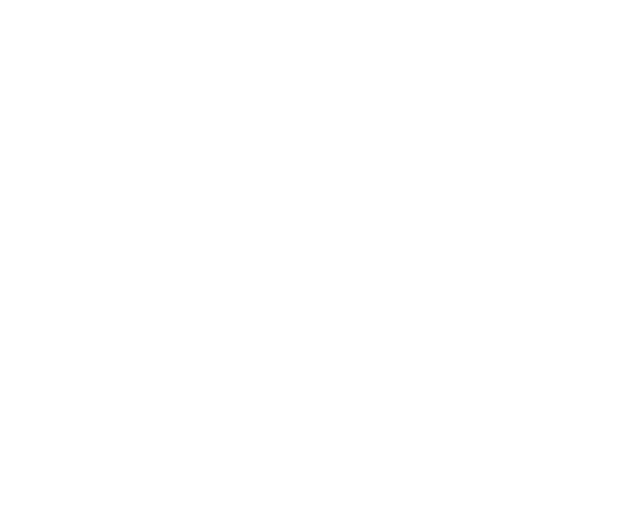
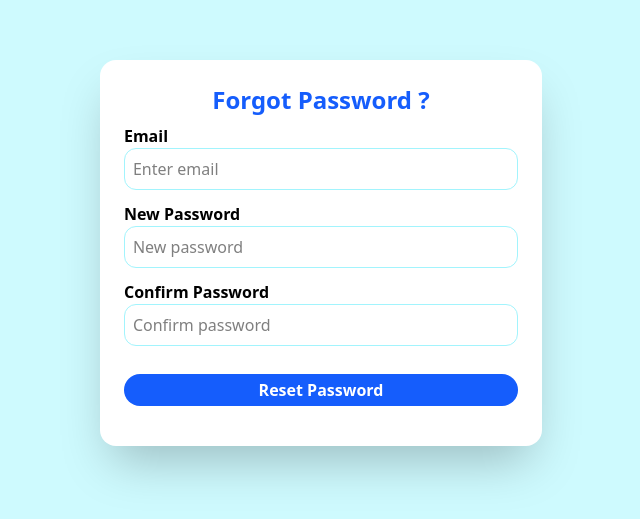
Before and after one commit to Arzudev122/H-System, a React (Vite) app: page /forgotpass in a window 1280 px wide. Before the commit this address had no page. Shown: the part 147-666 px from the top of the page, without its empty margins (319-959 px from the left). Built offline with nearby package versions, Linux system fonts and the light colour scheme.

Commit message:
Initial Commit

```diff
--- a/src/App.jsx
+++ b/src/App.jsx
@@ -10,6 +10,7 @@ import Sidebar from './component/shared/sidebar/sidebar'
 import Dashboard from './component/dashboard/dashboard'
 import MainLayout from './component/shared/MainLayout/mainLayout'
 import Appointment from './component/Appointment/appointment'
+import ForgotPassword from './auth/forgotpassword/forgotpass'
 
 
 function App() {
@@ -28,6 +29,7 @@ function App() {
       <Route path="/dashboard" element={<Dashboard/>} />
       <Route path="/mainlayout" element={<MainLayout/>} />
       <Route path="/appointment" element={<Appointment/>} />
+      <Route path="/forgotpass" element={<ForgotPassword/>} />
     </Routes>
     </BrowserRouter>
     </AuthProvider>
--- a/src/auth/forgotpassword/forgotpass.jsx
+++ b/src/auth/forgotpassword/forgotpass.jsx
@@ -3,85 +3,212 @@ import React, { useState } from 'react'
 import { useNavigate } from 'react-router-dom';
 
 const ForgotPassword = () => {
-    const [newData,setNewData]=useState({
-        Email:"",
-        NewPassword:"",
-        confirmPassword:"",
+    const [newData, setNewData] = useState({
+        Email: "",
+        NewPassword: "",
+        ConfirmPassword: "",
     });
 
-    const [Error,setError]=useState("");
-    const [message,setMessage]=useState("");
-    const navigate=useNavigate("");
+    const [error, setError] = useState("");
+    const [message, setMessage] = useState("");
+    const navigate = useNavigate();
 
-    const handleChange =(e)=>{
-        setNewData({...newData,[e.target.name]:e.target.value})
-    }
+    const handleChange = (e) => {
+        setNewData({ ...newData, [e.target.name]: e.target.value });
+    };
 
-    const handleSubmit=async (e)=>{
+    const handleSubmit = async (e) => {
         e.preventDefault();
 
-        if(!newPassword===confirmPassword){
+        if (newData.NewPassword !== newData.ConfirmPassword) {
             setError('password doesnt match')
             return;
         }
-        try{
-             const res= await axios.post(
-                `{import.meta.env.VITE_API_URL}/user/forgetPassword` ,newData,{
-                    headers:{
-                        'Content-Type':'application/json'
+        try {
+            const res = await axios.post(
+                `${import.meta.env.VITE_API_URL}/user/forgetPassword`, newData, {
+                headers: {
+                    'Content-Type': 'application/json'
                 }
             });
+
             setMessage(res.data.message);
             setError("");
-                setTimeout(()=>navigate("/login"),3000)
-        }catch(error){
-           setError(error.response?.data?.message ||"Not done");
-           setMessage("")
+            setTimeout(() => navigate("/login"), 3000)
+        } catch (err) {
+            setError(err.response?.data?.message || "Not done");
+            setMessage("");
         }
     }
 
     return (
         <>
-    <div>
-             <div>
-            <label>Email</label>
+            <div className='min-h-screen flex justify-center items-center bg-cyan-100'>
+                <form
+                    onSubmit={handleSubmit}
+                    className=' p-6  bg-white shadow-2xl rounded-2xl'
+                >
+                    <h2 className='flex justify-center font-bold text-2xl mb-2 text-blue-600 '>Forgot Password ?</h2>
+
+                    <div className='mb-3'>
+                        <label className='font-semibold'>Email</label>
                         <input
                             name='Email'
                             type="email"
                             placeholder='Enter email'
-              value={email}
-              handle={onChange}
-              className=''
+                            value={newData.Email}
+                            onChange={handleChange}
+                            className='w-full border border-cyan-200 rounded-xl p-2 focus:outline-none focus:border-gray-400'
                         />
                     </div>
 
 
-         <div>
-            <label>New Password:</label>
+                    <div className='mb-3'>
+                        <label className='font-semibold'>New Password</label>
                         <input
                             name='NewPassword'
                             type="password"
                             placeholder='New password'
-              value={newPassword}
-              handle={onChange}
-              className=''
+                            value={newData.NewPassword}
+                            onChange={handleChange}
+                            className='w-full border border-cyan-200 rounded-xl p-2 focus:outline-none focus:border-gray-400'
                         />
                     </div>
 
-         <div>
-            <label>Confirm Password:</label>
+                    <div className='mb-3'>
+                        <label className='font-semibold'>Confirm Password</label>
                         <input
                             name='ConfirmPassword'
                             type="password"
                             placeholder='Confirm password'
-              value={confirmPassword}
-              handle={onChange}
-              className=''
+                            value={newData.ConfirmPassword}
+                            onChange={handleChange}
+                            className='w-full border border-cyan-200 rounded-xl p-2 focus:outline-none focus:border-gray-400'
                         />
                     </div>
+                    {error && <p>{error}</p>}
+                    {message && <p>{message}</p>}
+
+                    <button
+                        type="submit"
+                        className='w-full bg-blue-600 rounded-2xl p-1 my-4  text-white font-semibold'
+                    >
+                        Reset Password
+                    </button>
+                </form>
             </div>
         </>
     )
 }
 
 export default ForgotPassword
+
+
+// import axios from 'axios';
+// import React, { useState } from 'react';
+// import { useNavigate } from 'react-router-dom';
+
+// const ForgotPassword = () => {
+//   const [newData, setNewData] = useState({
+//     email: "",
+//     newPassword: "",
+//     confirmPassword: "",
+//   });
+
+//   const [error, setError] = useState("");
+//   const [message, setMessage] = useState("");
+//   const navigate = useNavigate();
+
+//   const handleChange = (e) => {
+//     setNewData({ ...newData, [e.target.name]: e.target.value });
+//   };
+
+//   const handleSubmit = async (e) => {
+//     e.preventDefault();
+
+//     if (newData.newPassword !== newData.confirmPassword) {
+//       setError("Passwords do not match");
+//       return;
+//     }
+
+//     try {
+//       const res = await axios.post(
+//         `${import.meta.env.VITE_API_URL}/user/forgetPassword`,
+//         newData,
+//         {
+//           headers: {
+//             "Content-Type": "application/json",
+//           },
+//         }
+//       );
+
+//       setMessage(res.data.message);
+//       setError("");
+//       setTimeout(() => navigate("/login"), 3000);
+//     } catch (error) {
+//       setError(error.response?.data?.message || "Something went wrong");
+//       setMessage("");
+//     }
+//   };
+
+//   return (
+//     <div className="flex justify-center items-center min-h-screen bg-gray-50">
+//       <form
+//         onSubmit={handleSubmit}
+//         className="bg-white shadow-lg rounded-xl p-8 w-full max-w-md"
+//       >
+//         <h2 className="text-2xl font-semibold text-center mb-6">
+//           Forgot Password
+//         </h2>
+
+//         <div className="mb-4">
+//           <label className="block mb-1 font-medium">Email</label>
+//           <input
+//             name="email"
+//             type="email"
+//             placeholder="Enter your email"
+//             value={newData.email}
+//             onChange={handleChange}
+//             className="w-full border border-gray-300 p-2 rounded-lg focus:outline-none focus:border-blue-500"
+//           />
+//         </div>
+
+//         <div className="mb-4">
+//           <label className="block mb-1 font-medium">New Password</label>
+//           <input
+//             name="newPassword"
+//             type="password"
+//             placeholder="Enter new password"
+//             value={newData.newPassword}
+//             onChange={handleChange}
+//             className="w-full border border-gray-300 p-2 rounded-lg focus:outline-none focus:border-blue-500"
+//           />
+//         </div>
+
+//         <div className="mb-4">
+//           <label className="block mb-1 font-medium">Confirm Password</label>
+//           <input
+//             name="confirmPassword"
+//             type="password"
+//             placeholder="Confirm password"
+//             value={newData.confirmPassword}
+//             onChange={handleChange}
+//             className="w-full border border-gray-300 p-2 rounded-lg focus:outline-none focus:border-blue-500"
+//           />
+//         </div>
+
+//         {error && <p className="text-red-500 text-center mb-3">{error}</p>}
+//         {message && <p className="text-green-500 text-center mb-3">{message}</p>}
+
+//         <button
+//           type="submit"
+//           className="w-full bg-blue-600 text-white py-2 rounded-lg hover:bg-blue-700"
+//         >
+//           Reset Password
+//         </button>
+//       </form>
+//     </div>
+//   );
+// };
+
+// export default ForgotPassword;
--- a/src/auth/login/login.jsx
+++ b/src/auth/login/login.jsx
@@ -21,7 +21,7 @@ const Login = () => {
       navigator("/dashboard", {replace:true});
 
     }
-   },[user, navigator])
+   },[user])
 
 
   return (
@@ -70,11 +70,11 @@ const Login = () => {
 
         <div className='flex items-center justify-between mb-4'>
           <div className='ml-3'>
-            <input type="checkbox" id="rememberMe" classname="" />
+            <input type="checkbox" id="rememberMe" className="" />
             <label htmlFor='rememberMe'className='text-gray-600 ml-2' >Remember me</label>
           </div>
          <div>
-          <Link to="/forgot-password" className='text-blue-500 curser-pointer'>
+          <Link to="/forgotpass" className='text-blue-500 curser-pointer'>
             Forgot password?
           </Link>
         </div>
--- a/src/component/shared/sidebar/sidebar.jsx
+++ b/src/component/shared/sidebar/sidebar.jsx
@@ -1,10 +1,13 @@
 import React from 'react'
-import { Home, LayoutDashboard, CalendarCheck2, Users, Stethoscope, FileText, Wallet, Box, CalendarDays, CircleAlert, Cog, LogOut } from "lucide-react"
-import { Link, useLocation } from "react-router-dom"
+import { LayoutDashboard, CalendarCheck2, Users, Stethoscope, FileText, Wallet, Box, CalendarDays, CircleAlert, Cog, LogOut } from "lucide-react"
+import { Link, useLocation,useNavigate } from "react-router-dom"
+import { useAuth } from '../../../hooks/context/authcontext'
 
 
 const Sidebar = () => {
    const  location =useLocation();
+   const  navigate =useNavigate();
+   const  {logout} =useAuth();
 
   const mainMenu=[
     {name:"Dashboard" , icon:LayoutDashboard , path:"/dashboard"},
@@ -32,6 +35,22 @@ const Sidebar = () => {
         <p className='text-sm font-bold m-3 p-2 text-gray-600 mb-4'>{tittle}</p>
         {items.map(({name , icon: Icon , path})=>{
             const active =location.pathname === path;
+
+            if(name === "Logout"){
+                return(
+                    <button
+                    key={name}
+                    onClick={()=>{
+                        logout();
+                        navigate("/login");
+                    }}
+                    className='flex items-center gap-3 m-3 mb-3 p-3 rounded-2xl w-full text-left text-gray-800 hover:bg-gray-100 hover:text-red-500'
+                >
+                    <Icon className="w-6 h-6" />
+                    <span>{name}</span>
+                </button>
+                );
+            }
             return(
                 <Link
                 key={name}
```
Lines whose indentation alone changed are shown as unchanged.
